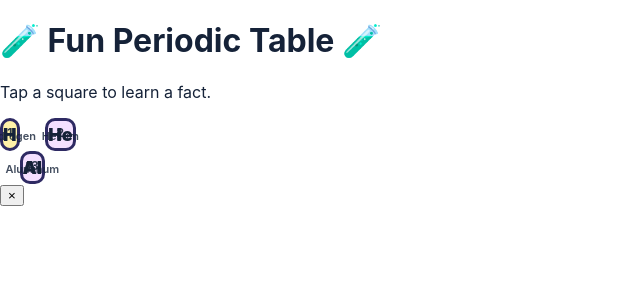
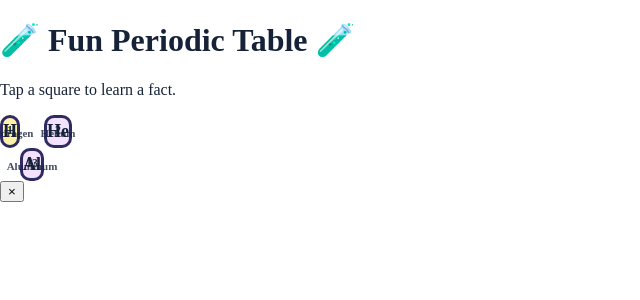
Before and after one commit to MEBANNED/fun-periodic-table, a Flask app: page / in a window 1280 px wide. Shown: the top 300 px of the page, without its empty margins (0-640 px from the left). Run offline with Flask 3, Linux system fonts and the light colour scheme.

Commit message:
Update index.html

```diff
--- a/templates/index.html
+++ b/templates/index.html
@@ -8,8 +8,7 @@
 <script src="{{ url_for('static', filename='script.js') }}"></script>
   <style>
   body {
-  font-family: -apple-system, BlinkMacSystemFont, "Segoe UI", Roboto, Oxygen,
-               Ubuntu, Cantarell, "Open Sans", "Helvetica Neue", sans-serif;
+  font-family: "system ui"
 }
     </style>
 </head>
```
